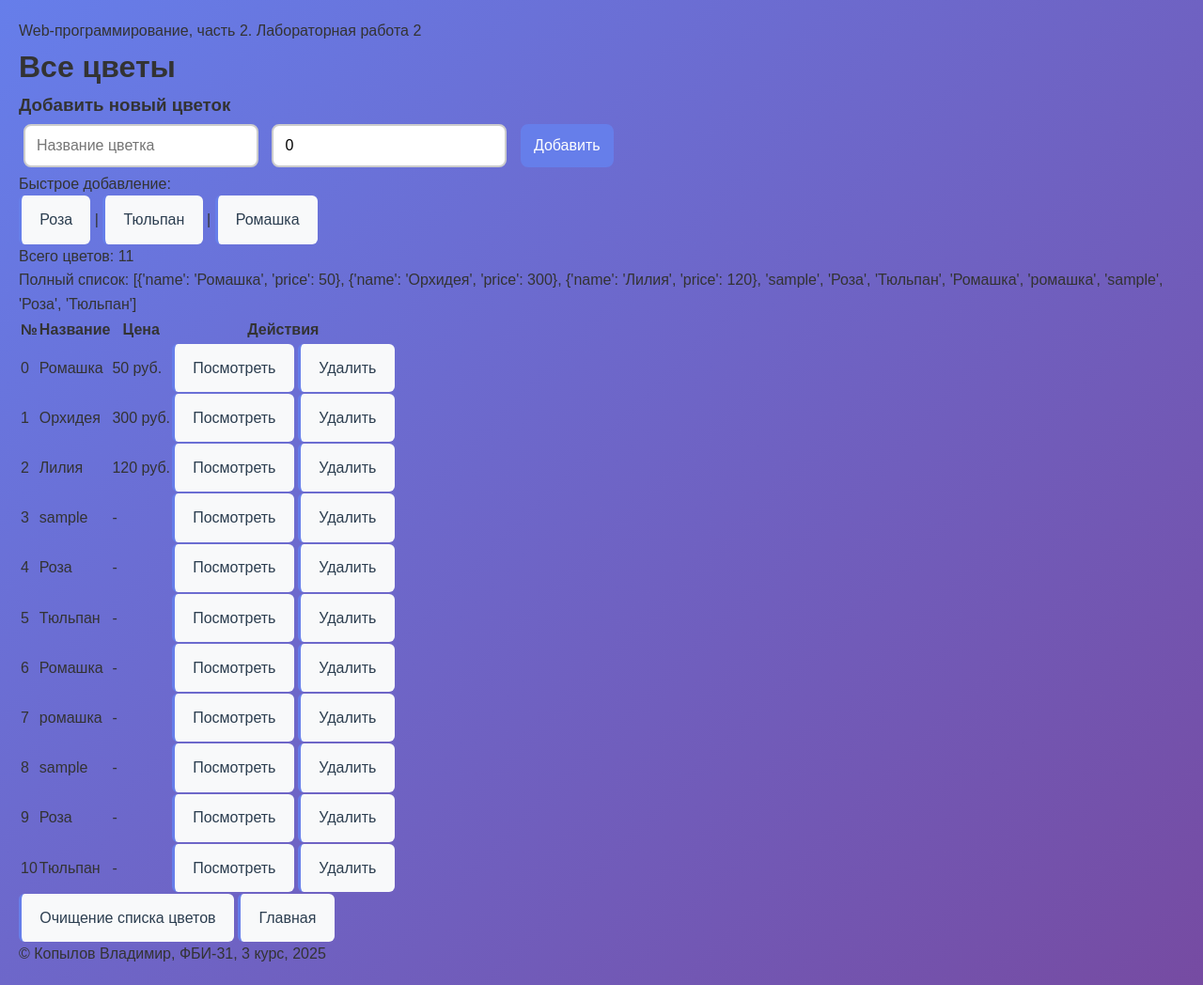
After one commit to ruwer555/Web-backend-lab, a Flask app: page /flowers_full/ in a window 1280 px wide. The commit adds this page. Shown: the whole page at 94% size. Run offline with Flask 3, Linux system fonts and the light colour scheme.

Commit message:
Добавление и удаление цветов

```diff
--- a/app.py
+++ b/app.py
@@ -101,9 +101,6 @@ def forbidden(err):
         </body>
     </html>''', 403
 
-access_logs = []
-
-# ДОБАВЬТЕ В НАЧАЛЕ ФАЙЛА
 access_logs = []
 
 @app.errorhandler(404)
@@ -432,69 +429,79 @@ def a():
 def a2():
     return "со слэшем"
 
-flowers_list = ['роза', 'тюльпан', 'незабудка', 'ромашка']
+flowers_list = [
+    {'name': 'Роза', 'price': 150},
+    {'name': 'Тюльпан', 'price': 80},
+    {'name': 'Ромашка', 'price': 50},
+    {'name': 'Орхидея', 'price': 300},
+    {'name': 'Лилия', 'price': 120}
+]
 
 @app.route("/lab2/flowers/<int:flower_id>")
 def flowers_id(flower_id):
     if flower_id >= len(flowers_list):
         abort(404)
     else:
-        "Цветок:" + flowers_list[flower_id]
-        return f'''
-        <!DOCTYPE html>
-        <html>
-            <head>
-                <link rel="stylesheet" href="{url_for('static', filename='main.css')}">
-            </head>
-            <body>
-                <h1>Цветок по номеру</h1>
-                <p>Цветок: {flower_id}</p>
-                <p>Цветок: {flowers_list[flower_id]}</p>
-                <a href="/flowers_full">все цветы</a>
-                <a href="/lab2/">Главная</a>
-            </body>
-        </html>
-        '''
+        return render_template('flowers.html', page_type = 'flowers_id', flower_id=flower_id, flowers_list=flowers_list)
 
-@app.route("/flowers_full")
+@app.route("/flowers_full/")
 def flowers_full():
-    global flowers_list
-    return f'''
-    <!DOCTYPE html>
-    <html>
-        <head>
-            <link rel="stylesheet" href="{url_for('static', filename='main.css')}">
-        </head>
-        <body>
-            <h1>Все цветы</h1>
-            <p>Всего цветов: {len(flowers_list)}</p>
-            <p>Полный список: {flowers_list}</p>
-            <a href="/flowers_clear">очищение списка цветов</a>
-            <a href="/lab2/">Главная</a>
-        </body>
-    </html>
-    '''
-@app.route("/flowers_clear")
+    return render_template('flowers.html', page_type = 'flowers_full', flowers_list=flowers_list)
+
+@app.route("/flowers_clear/")
 def flowers_clear():
         global flowers_list
         flowers_list = []
-        return redirect("/flowers_full")
+        return redirect("/flowers_full/")
 
 @app.route("/lab2/add_flower/")
 def flower_empty():
-    return f'''
-        <!DOCTYPE html>
-        <html>
-            <head>
-                <link rel="stylesheet" href="{url_for('static', filename='lab1.css')}">
-            </head>
-            <body>
-                <h1>Вы не задали имя цветка</h1>
-                <a href="/lab2/">Главная</a>
-                <a href="/lab2/add_flower/ромашка">Добавить цветок "Ромашка"</a>
-            </body>
-        </html>
-        ''', 400
+    return render_template('flowers.html', page_type = 'flower_empty', flowers_list=flowers_list), 400
+
+@app.route("/lab2/flowers/")
+def flower_id_empty():
+    return render_template('flowers.html', page_type = 'flower_base_add', flowers_list=flowers_list)
+
+@app.route("/lab2/flower_base_add_id/")
+def flower_base_add_id():
+    if flowers_list:
+        last_flower = flowers_list[-1]
+        return redirect(f"/lab2/flowers/{len(flowers_list)-1}")
+    else:
+        return redirect("/flowers_full/")
+
+@app.route("/lab2/add_flower/<name>")
+def add_flowers(name):
+        flowers_list.append(name)
+        return render_template('flowers.html', page_type = 'add_flowers', flowers_list=flowers_list, name=name)
+
+@app.route("/lab2/delete_flower/<int:flower_id>")
+def delete_flower(flower_id):
+    global flowers_list
+    if flower_id >= len(flowers_list):
+        abort(404)
+    flowers_list.pop(flower_id)
+    return redirect("/flowers_full/")
+
+@app.route("/lab2/delete_flower/")
+def delete_flower_empty():
+    return render_template('flowers.html', page_type = 'delete_flower_empty', flowers_list=flowers_list)
+
+
+@app.route("/lab2/add_flower_with_price", methods=['POST'])
+def add_flower_with_price():
+    global flowers_list
+    name = request.form.get('flower_name')
+    price = request.form.get('flower_price', 0)
+
+    if name:
+        flowers_list.append({
+            'name': name,
+            'price': int(price) if price else 0
+        })
+    return redirect("/flowers_full")
+
+
 
 @app.route("/lab2/calc/")
 def calc_empty():
@@ -504,49 +511,7 @@ def calc_empty():
 def calc_second_empty(first):
     return redirect(f"/lab2/calc/{first}/1")
 
-@app.route("/lab2/add_flower/")
-def flower_base_add():
-    return redirect(f"/lab2/add_flower/ромашка")
-
-@app.route("/lab2/flowers/")
-def flower_id_empty():
-    return f'''
-        <!DOCTYPE html>
-        <html>
-            <head>
-                <link rel="stylesheet" href="{url_for('static', filename='main.css')}">
-            </head>
-            <body>
-                <h1>Вы не задали номер цветка</h1>
-                <a href="/lab2/">Главная</a>
-                <a href="/lab2/flower_base_add_id/">Посмотреть последний элемент списка, если он не пустой</a>
-            </body>
-        </html>
-        ''', 400
-
-@app.route("/lab2/flower_base_add_id/")
-def flower_base_add_id():
-    return redirect(f"/lab2/flowers/{len(flowers_list)-1}")
-
-@app.route("/lab2/add_flower/<name>")
-def add_flowers(name):
-        flowers_list.append(name)
-        return f'''
-        <!DOCTYPE html>
-        <html>
-            <head>
-                <link rel="stylesheet" href="{url_for('static', filename='main.css')}">
-            </head>
-            <body>
-                <h1>Добавлен новый цветок</h1>
-                <p>Название нового цветка: {name} </p>
-                <p>Всего цветов: {len(flowers_list)}</p>
-                <p>Полный список: {flowers_list}</p>
-                <a href="/lab2/">Главная</a>
-            </body>
-        </html>
-        '''
-@app.route("/lab2/example")
+@app.route("/lab2/example/")
 def example():
     name = 'Копылов Владимир'
     num_lab = '2'
@@ -591,7 +556,7 @@ def lab2():
 
 @app.route("/lab2/filters")
 def filters():
-    phrase = '0 <b>сколько</b> <u>нам</u> <i>открытий</i> чудных...'
+    phrase = 'O <b>сколько</b> <u>нам</u> <i>открытий</i> чудных...'
     return render_template('filters.html', phrase = phrase)
 
 @app.route("/lab2/book/")
--- a/static/main.css
+++ b/static/main.css
@@ -98,24 +98,6 @@ body {
     color: #7f8c8d;
     margin-bottom: 2rem;
     font-size: 1.1rem;
-}
-
-/* ===== КНОПКИ ===== */
-.home-link {
-    display: inline-block;
-    padding: 1rem 2rem;
-    background: #667eea;
-    color: white;
-    text-decoration: none;
-    border-radius: 8px;
-    font-weight: 600;
-    transition: all 0.3s ease;
-}
-
-.home-link:hover {
-    background: #5a6fd8;
-    transform: translateY(-2px);
-    box-shadow: 0 5px 15px rgba(102, 126, 234, 0.4);
 }
 
 /* ===== СТРАНИЦА С КАРТИНКОЙ ===== */
@@ -248,3 +230,38 @@ a:hover {
     background: #667eea;
     color: white;
 }
+
+input, button {
+    padding: 12px;
+    margin: 5px;
+    border: 2px solid #ccc;
+    border-radius: 8px;
+    font-size: 16px;
+    font-family: Arial, sans-serif;
+}
+
+input {
+    width: 250px;
+    background: white;
+}
+
+button {
+    background: #667eea;
+    color: white;
+    cursor: pointer;
+    border: 2px solid #667eea;
+}
+
+input:hover, button:hover {
+    border-color: #667eea;
+}
+
+input:focus {
+    border-color: #667eea;
+    outline: none;
+}
+
+button:active {
+    background: #667eea;
+    transform: scale(0.98);
+}
--- a/templates/base.html
+++ b/templates/base.html
@@ -12,7 +12,8 @@
         Web-программирование, часть 2. {{ self.lab() }}
     </header>
     <main>
-       {% block main %}{% endblock %}
+        {% block main %}{% endblock %}
+        {% block content %}{% endblock %}
     </main>
     <footer>
         &copy; Копылов Владимир, ФБИ-31, 3 курс, 2025
--- /dev/null
+++ b/templates/flowers.html
@@ -0,0 +1,116 @@
+{% extends 'base.html' %}
+
+{% block lab %}Лабораторная работа 2{% endblock %}
+
+{% block content %}
+    {% set current_page = page_type | default('main') %}
+
+    {% if current_page == 'flowers_id' %}
+        {% if flowers_list[flower_id] is mapping %}
+                <h3>{{ flowers_list[flower_id].name }}</h3>
+                <p>Цена: {{ flowers_list[flower_id].price }} руб.</p>
+            {% else %}
+                <h3>{{ flowers_list[flower_id] }}</h3>
+                <p>Цена: не указана</p>
+            {% endif %}
+        <a href="/flowers_full">Все цветы</a>
+        <a href="/lab2/">Главная</a>
+
+    {% elif current_page == 'flowers_full' %}
+        <h1>Все цветы</h1>
+        <div>
+            <h3>Добавить новый цветок</h3>
+            <form action="/lab2/add_flower_with_price" method="post">
+                <input type="text" name="flower_name" placeholder="Название цветка" required>
+                <input type="number" name="flower_price" placeholder="Цена" min="0" value="0">
+                <button>Добавить</button>
+            </form>
+        </div>
+        <div>
+            <p>Быстрое добавление:</p>
+            <a href="/lab2/add_flower/Роза">Роза</a> |
+            <a href="/lab2/add_flower/Тюльпан">Тюльпан</a> |
+            <a href="/lab2/add_flower/Ромашка">Ромашка</a>
+        </div>
+
+        <p>Всего цветов: {{ flowers_list | length }}</p>
+        <p>Полный список: {{ flowers_list }}</p>
+
+        {% if flowers_list %}
+            <table>
+                <thead>
+                    <tr>
+                        <th>№</th>
+                        <th>Название</th>
+                        <th>Цена</th>
+                        <th>Действия</th>
+                    </tr>
+                </thead>
+                <tbody>
+                    {% for f in flowers_list %}
+                    <tr>
+                        <td>{{ loop.index0 }}</td>
+                        <td>
+                            {% if f is mapping %}
+                                {{ f.name }}
+                            {% else %}
+                                {{ f }}
+                            {% endif %}
+                        </td>
+                        <td>
+                            {% if f is mapping %}
+                                {{ f.price }} руб.
+                            {% else %}
+                                -
+                            {% endif %}
+                        </td>
+                        <td>
+                            <a href="/lab2/flowers/{{ loop.index0 }}">Посмотреть</a>
+                            <a href="/lab2/delete_flower/{{ loop.index0 }}"
+                               onclick="return confirm('Удалить этот цветок?')">
+                               Удалить
+                            </a>
+                        </td>
+                    </tr>
+                    {% endfor %}
+                </tbody>
+            </table>
+        {% else %}
+            <p>Список цветов пуст</p>
+        {% endif %}
+        <a href="/flowers_clear">Очищение списка цветов</a>
+        <a href="/lab2/">Главная</a>
+
+    {% elif current_page == 'flower_empty' %}
+        <h1>Вы не задали имя цветка</h1>
+        <a href="/lab2/add_flower/ромашка">Добавить цветок "Ромашка"</a>
+        <a href="/lab2/">Главная</a>
+
+    {% elif current_page == 'flower_base_add' %}
+        <h1>Вы не задали номер цветка</h1>
+        <a href="/lab2/flower_base_add_id/">Посмотреть последний элемент списка, если он не пустой</a>
+        <a href="/lab2/">Главная</a>
+
+    {% elif current_page == 'delete_flower_empty' %}
+    <h1>Вы не задали номер цветка который хотите удалить</h1>
+    <a href="/lab2/delete_flower/0">Удалить первый элемент списка</a>
+    <a href="/lab2/">Главная</a>
+
+    {% elif current_page == 'add_flowers' %}
+        <h1>Добавлен новый цветок</h1>
+        <p>Название нового цветка: {{ name }}</p>
+        <p>Всего цветов: {{ flowers_list | length }}</p>
+        <p>Полный список: {{ flowers_list }}</p>
+        <a href="/flowers_full">Все цветы</a>
+        <a href="/lab2/">Главная</a>
+
+    {% else %}
+        <h1>Главная страница лабораторной</h1>
+        <p>Выберите действие:</p>
+        <ul>
+            <li><a href="/lab2/flower/0">Посмотреть цветок по номеру</a></li>
+            <li><a href="/lab2/flowers_full">Посмотреть все цветы</a></li>
+            <li><a href="/lab2/add_flower/роза">Добавить цветок "Роза"</a></li>
+        </ul>
+    {% endif %}
+{% endblock %}
--- a/templates/lab2.html
+++ b/templates/lab2.html
@@ -20,5 +20,6 @@
         <li><a href="/lab2/calc/">Калькулятор</a></li>
         <li><a href="/lab2/book/">Книги</a></li>
         <li><a href="/lab2/images/">Картинки</a></li>
+        <li><a href="/lab2/delete_flower/">Удаление цветка по номеру</a></li>
     </ul>
 {% endblock %}
```
